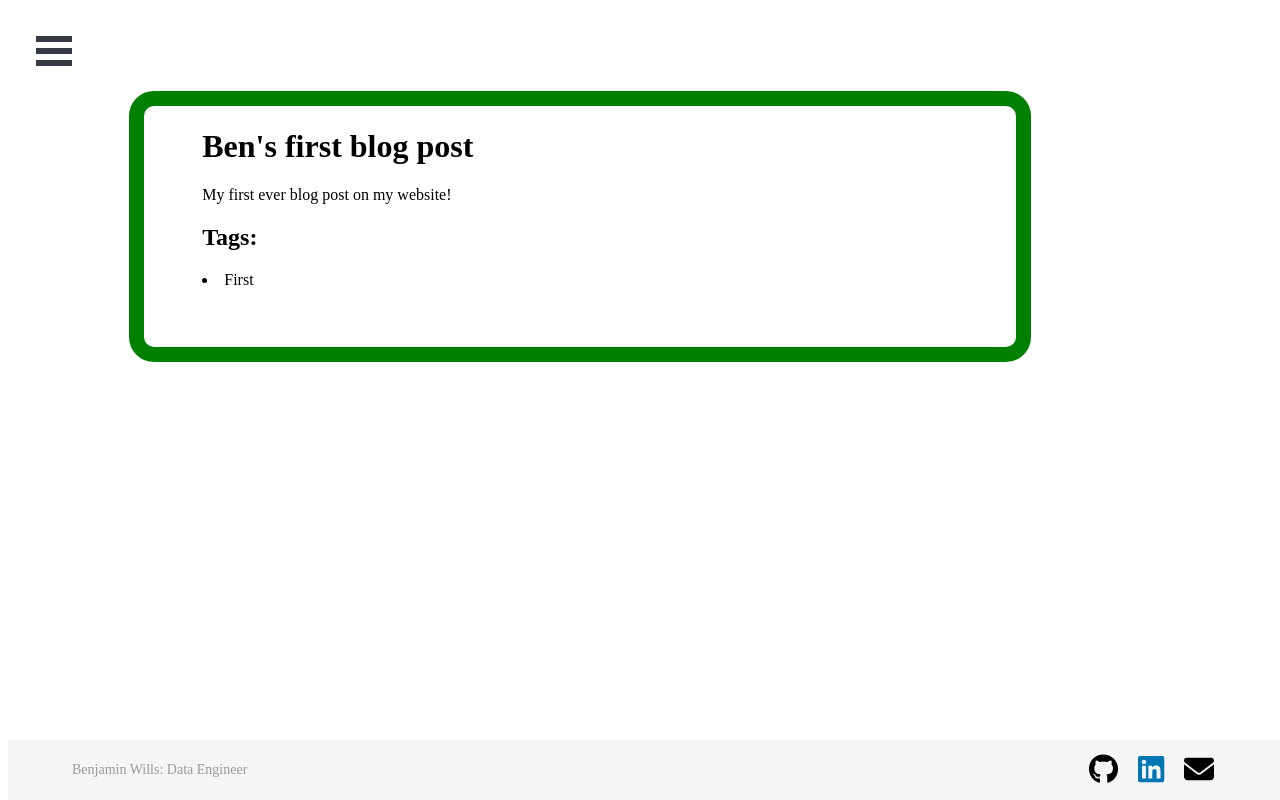
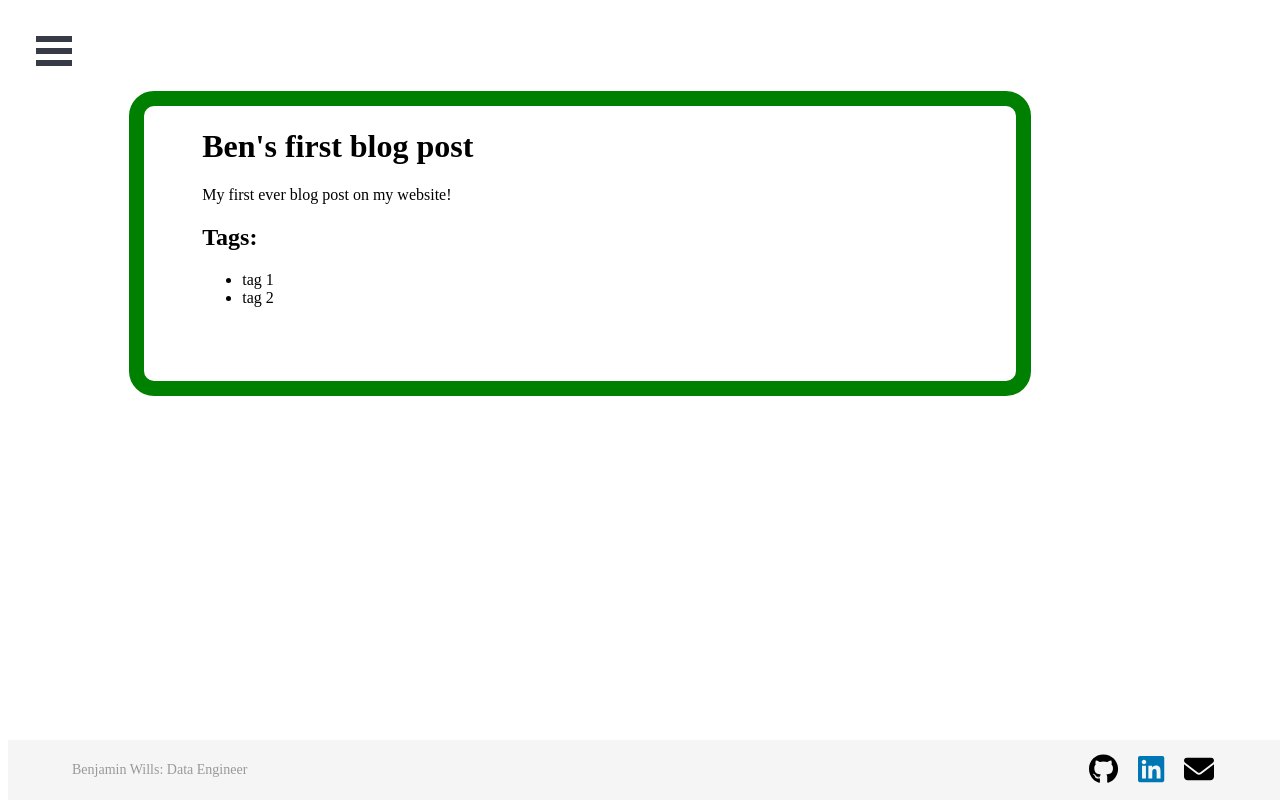
Before and after one commit to BenjaminWills/personal_website, a React (Create React App) app in the folder website/: page /personal_website/blog in a window 1280 px wide. Built offline with nearby package versions, Linux system fonts and the light colour scheme.

Commit message:
Make the tags into an object and create list

```diff
--- a/website/src/pages/blog/Blog.js
+++ b/website/src/pages/blog/Blog.js
@@ -8,7 +8,10 @@ function Blog() {
       <BlogContainer
         title = "Ben's first blog post"
         summary = "My first ever blog post on my website!"
-        tags = "First"
+        tags = {[
+          {"name":"tag 1"},
+          {"name":"tag 2"}
+        ]}
       />
     </div>
     )
--- a/website/src/pages/blog/BlogComponents/BlogContainer/BlogContainer.js
+++ b/website/src/pages/blog/BlogComponents/BlogContainer/BlogContainer.js
@@ -1,5 +1,6 @@
 import React from 'react';
 import './BlogContainer.css';
+import { splitTagsToArray } from './utils';
 
 export default function BlogContainer({
     title = 'Title',
@@ -7,11 +8,11 @@ export default function BlogContainer({
     tags = 'Tag'
 }) {
   return (
-    <div class = 'blog-container'>
+    <div className = 'blog-container'>
         <h1>{title}</h1>
         <p>{summary}</p>
         <h2>Tags:</h2>
-        <li>{tags}</li>
+        <ul>{splitTagsToArray(tags)}</ul>
     </div>
   )
 }
--- /dev/null
+++ b/website/src/pages/blog/BlogComponents/BlogContainer/utils.js
@@ -0,0 +1,6 @@
+export function splitTagsToArray(tags){
+    // Split the tags by commas
+    const tagList = tags.map(
+        tag => <li>{tag.name}</li>)
+    return tagList
+}
```
